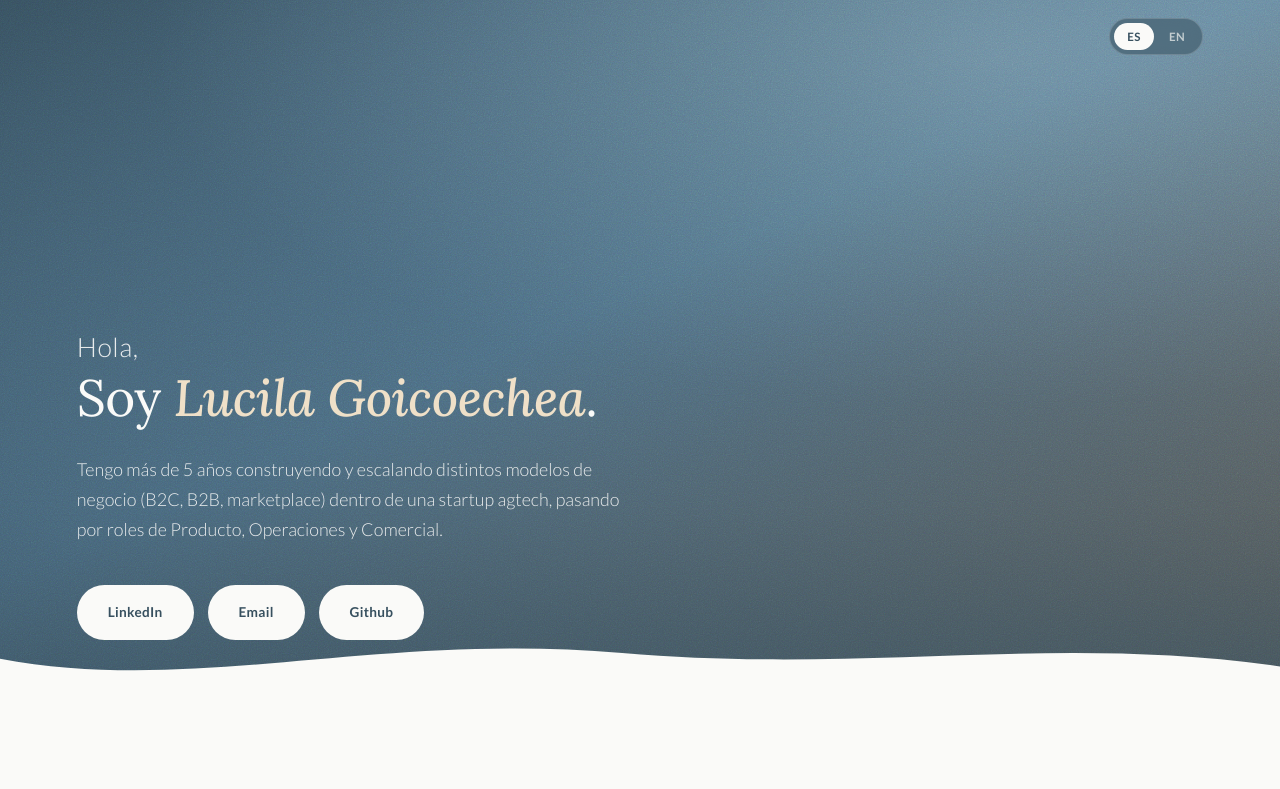
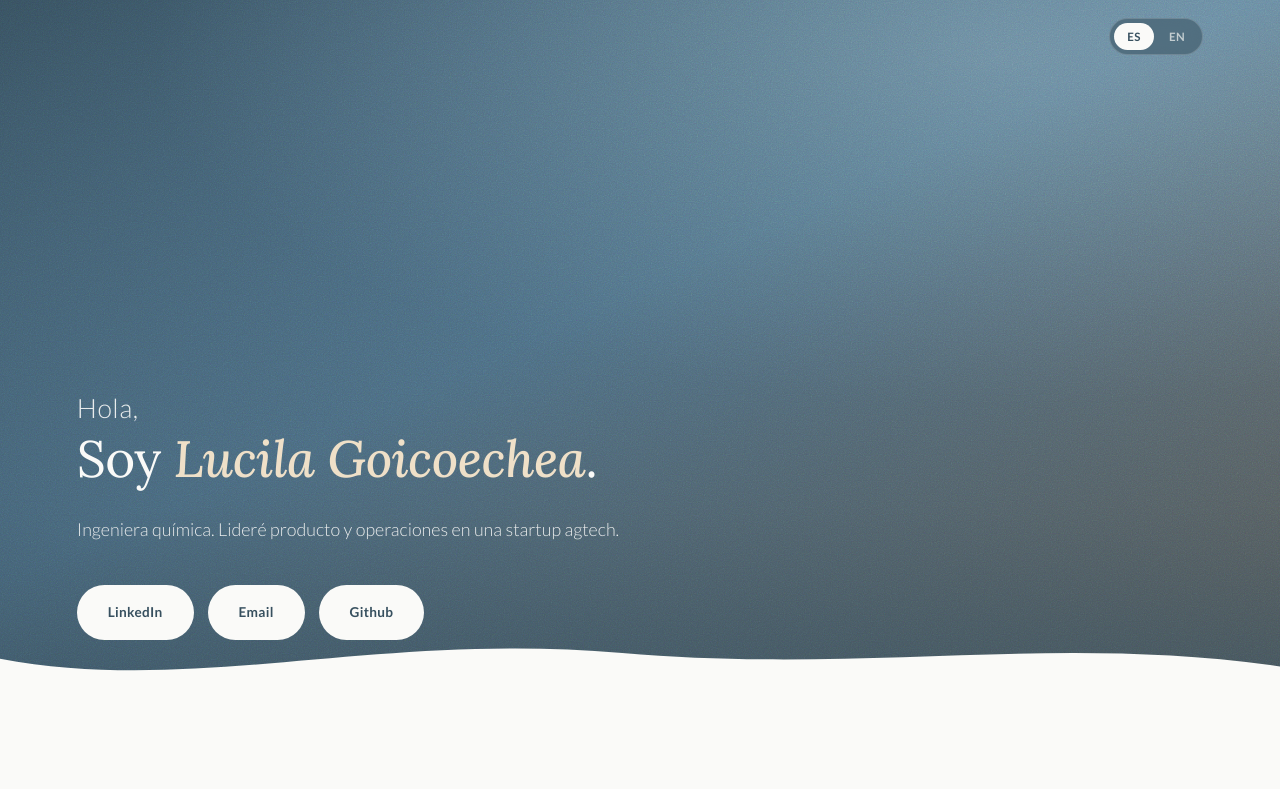
Before and after one commit to lbgoicoechea/lucilagoicoechea.ar, a plain HTML site: page index.html in a window 1280 px wide. Shown: the top 789 px of the page. Drawn offline with Linux system fonts and the light colour scheme.

Commit message:
Index.html
Mi web, actualizada.

```diff
--- a/index.html
+++ b/index.html
@@ -685,7 +685,7 @@
 <header class="hero textured" id="top">
   <div class="hero-inner">
     <h1 data-i18n-html="hero.heading"><span class="hero-greeting">Hola,</span>Soy <em>Lucila Goicoechea</em>.</h1>
-    <p class="hero-sub" data-i18n="hero.sub">Tengo más de 5 años construyendo y escalando distintos modelos de negocio (B2C, B2B, marketplace) dentro de una startup agtech, pasando por roles de Producto, Operaciones y Comercial.</p>
+    <p class="hero-sub" data-i18n="hero.sub">Ingeniera química. Lideré producto y operaciones en una startup agtech.</p>
     <div class="hero-links">
       <a class="pill" href="https://www.linkedin.com/in/lucila-goicoechea/" target="_blank" rel="noopener noreferrer">LinkedIn</a>
       <a class="pill" href="mailto:lgoicoechea@itba.edu.ar">Email</a>
@@ -872,7 +872,7 @@
       "nav.books": "Libros",
       "nav.contact": "Contacto",
       "hero.heading": "<span class=\"hero-greeting\">Hola,</span>Soy <em>Lucila Goicoechea</em>.",
-      "hero.sub": "Tengo más de 5 años construyendo y escalando distintos modelos de negocio (B2C, B2B, marketplace) dentro de una startup agtech, pasando por roles de Producto, Operaciones y Comercial.",
+      "hero.sub": "Ingeniera química. Lideré producto y operaciones en una startup agtech.",
       "historia.heading": "Mi camino",
       "historia.p1": "Soy de la ciudad de Formosa, hija de contadores, y desde chica me imaginaba en lugares que no tenían mucho que ver con lo que conocía en casa. La curiosidad y las ganas de enfrentarme a algún desafío muy grande me llevaron a querer estudiar Ingeniería Química en el ITBA.",
       "historia.p2": "Después de una pasantía en SUEZ (donde aprendí, por contraste, que el impacto inmediato me atrae más que el protocolo por el protocolo mismo) encontré mi lugar en AgroPro, una startup que estaba construyendo una plataforma de gestión para el agro desde cero. Ahí me enamoré del negocio de punta a punta: pasé por producto, operaciones, customer success y ventas, no por plan de carrera sino porque siempre había un lugar que cubrir, y por el genuino interés de que la empresa crezca.",
@@ -893,7 +893,7 @@
       "nav.books": "Books",
       "nav.contact": "Contact",
       "hero.heading": "<span class=\"hero-greeting\">Hi,</span>I'm <em>Lucila Goicoechea</em>.",
-      "hero.sub": "I have more than 5 years building and scaling distinct business models (B2C, B2B, marketplace) within an agtech startup, moving across Product, Operations, and Commercial roles.",
+      "hero.sub": "Chemical engineer. I led product and operations at an agtech startup.",
       "historia.heading": "My path",
       "historia.p1": "I'm from the city of Formosa, the daughter of accountants, and even as a kid I pictured myself in places that had little to do with what I knew at home. Curiosity, and wanting to take on something really big, is what led me to study Chemical Engineering at ITBA.",
       "historia.p2": "After an internship at SUEZ (where I learned, by contrast, that immediate impact draws me in more than protocol for its own sake) I found my place at AgroPro, a startup building an agricultural management platform from scratch. That's where I fell in love with the business end to end: I moved through product, operations, customer success, and sales, not because of some career plan but because there was always a gap to fill, and out of a genuine interest in seeing the company grow.",
```
